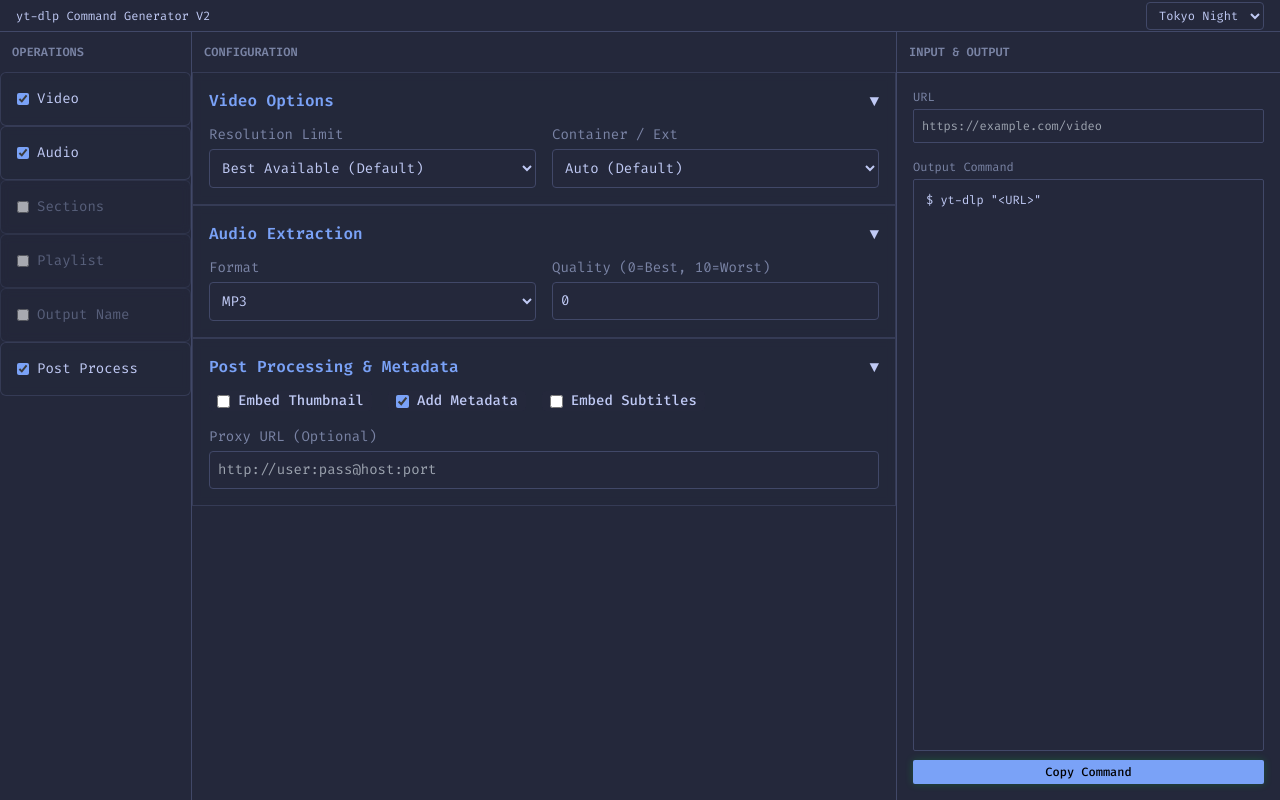
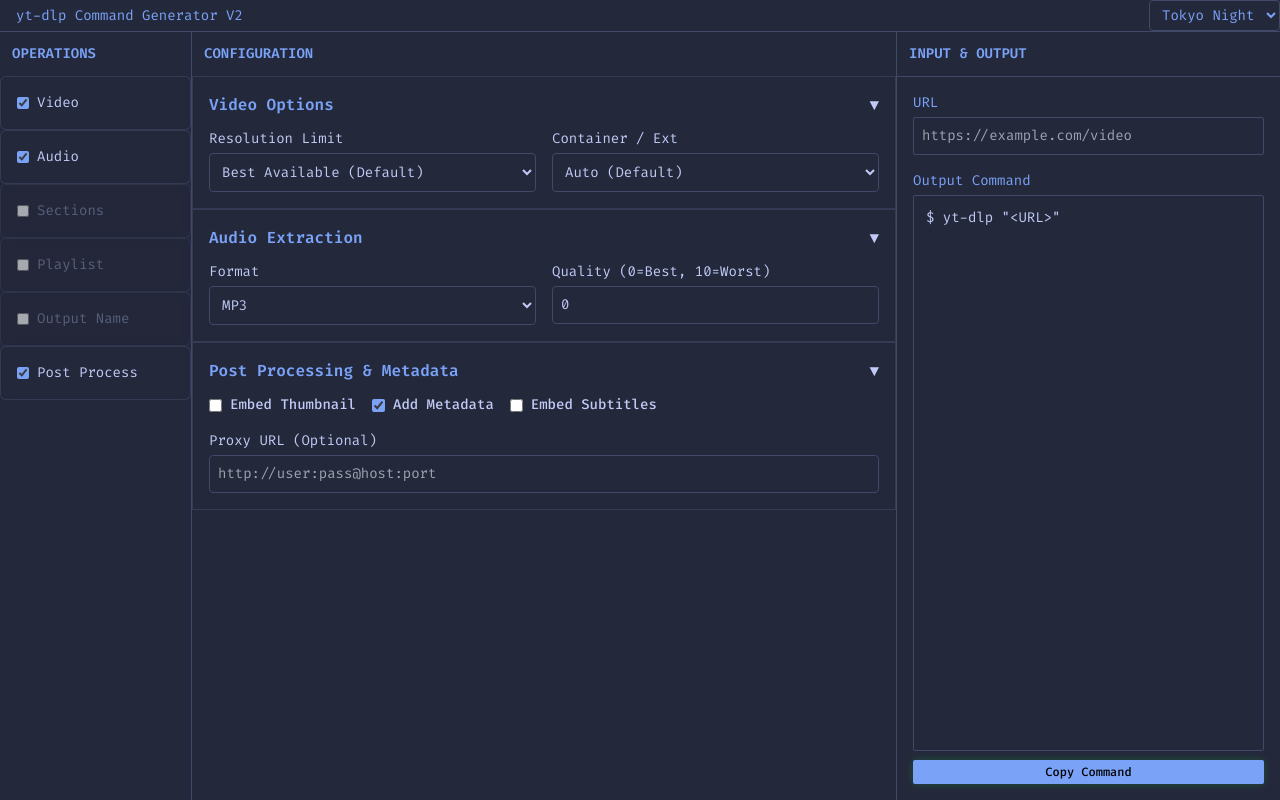
Before and after one commit to pnvttk/yt-dlp-cg, a React (Vite) app: page / in a window 1280 px wide. Both pictures are taken after a click on the checkbox 23 px from the left and 153 px from the top of the page. Built offline with nearby package versions, Linux system fonts and the light colour scheme.

Commit message:
fix: change font size and color

```diff
--- a/src/app/LayoutV2.tsx
+++ b/src/app/LayoutV2.tsx
@@ -22,7 +22,7 @@ export function LayoutV2() {
     return (
         <div className="h-screen flex flex-col font-mono">
             {/* Header */}
-            <header className="h-8 bg-surface border-b border-border flex items-center px-4 text-xs">
+            <header className="h-8 bg-surface border-b border-border flex items-center pl-4 text-primary text-sm">
                 <span>yt-dlp Command Generator V2</span>
 
                 <ThemeSelector />
@@ -32,7 +32,7 @@ export function LayoutV2() {
             <div className="flex-1 flex overflow-hidden">
                 {/* Left sidebar - operations list */}
                 <aside className="w-48 flex flex-col border-r border-border bg-surface">
-                    <div className="p-3 text-xs font-semibold text-text-muted uppercase">
+                    <div className="p-3 text-sm font-semibold text-primary uppercase">
                         Operations
                     </div>
                     <div className="flex-1 overflow-y-auto">
@@ -65,7 +65,7 @@ export function LayoutV2() {
 
                 {/* Center - enabled operation inputs */}
                 <main className="flex-1 flex flex-col bg-surface overflow-hidden">
-                    <div className="p-3 text-xs font-semibold text-text-muted uppercase">
+                    <div className="p-3 text-sm font-semibold text-primary uppercase">
                         <span>configuration</span>
                     </div>
 
@@ -82,21 +82,21 @@ export function LayoutV2() {
 
                 {/* Right side - URL input and output */}
                 <aside className="w-96 flex flex-col border-l border-border bg-surface">
-                    <div className="p-3 text-xs font-semibold text-text-muted uppercase border-b  border-border">
+                    <div className="p-3 text-sm font-semibold text-primary uppercase border-b  border-border">
                         <span>Input & Output</span>
                     </div>
 
                     <div className="flex-1 flex flex-col p-4 gap-4">
                         {/* URL Input */}
                         <div>
-                            <label className="block text-xs text-text-muted mb-1">
+                            <label className="block text-sm text-primary mb-1">
                                 URL
                             </label>
 
                             <input
                                 type="text"
                                 placeholder="https://example.com/video"
-                                className="w-full bg-surface border border-border rounded-sm p-2 text-xs focus:border-primary focus:outline-none font-mono"
+                                className="w-full bg-surface border border-border rounded-sm p-2 text-sm focus:border-primary focus:outline-none font-mono"
                                 value={config.url}
                                 onChange={(e) => setUrl(e.target.value)}
                             />
@@ -104,11 +104,11 @@ export function LayoutV2() {
 
                         {/* Output */}
                         <div className="flex-1 flex flex-col">
-                            <label className="block text-xs text-text-muted mb-1">
+                            <label className="block text-sm text-primary mb-1">
                                 Output Command
                             </label>
 
-                            <div className="flex-1 bg-surface border border-border rounded-sm p-3 text-xs font-mono overflow-auto">
+                            <div className="flex-1 bg-surface border border-border rounded-sm p-3 text-sm font-mono overflow-auto">
                                 <span className="text-text">$ {command}</span>
                             </div>
 
--- a/src/features/audio/AudioOptionsV2.tsx
+++ b/src/features/audio/AudioOptionsV2.tsx
@@ -13,7 +13,7 @@ export function AudioOptionsV2() {
             <div className="flex flex-col gap-4">
                 <div className="grid grid-cols-2 gap-4">
                     <div>
-                        <label className="block text-sm text-text-muted mb-1">
+                        <label className="block text-sm text-text mb-1">
                             Format
                         </label>
                         <select
@@ -34,7 +34,7 @@ export function AudioOptionsV2() {
                         </select>
                     </div>
                     <div>
-                        <label className="block text-sm text-text-muted mb-1">
+                        <label className="block text-sm text-text mb-1">
                             Quality (0=Best, 10=Worst)
                         </label>
                         <input
--- a/src/features/command/CommandPreviewV2.tsx
+++ b/src/features/command/CommandPreviewV2.tsx
@@ -1,5 +1,8 @@
 import { Button, Card } from '@/shared/ui'
 
+/**
+ * not used, use layoutV2 instead
+ */
 export function CommandPreviewV2() {
     return (
         <Card className="border-secondary/50">
@@ -14,7 +17,7 @@ export function CommandPreviewV2() {
                     <span className="text-sm text-secondary">Show Preview</span>
                 </label>
                 <div>
-                    <label className="block text-xs text-text-muted mb-1">
+                    <label className="block text-xs text-text mb-1">
                         Command Preview
                     </label>
                     <div className="bg-surface border border-border rounded-sm p-3 text-xs font-mono overflow-auto">
--- a/src/features/outputName/OutputNameOptionsV2.tsx
+++ b/src/features/outputName/OutputNameOptionsV2.tsx
@@ -31,7 +31,7 @@ export function OutputNameOptionsV2() {
                 )}
 
                 <div>
-                    <label className="block text-sm text-text-muted mb-1">
+                    <label className="block text-sm text-text mb-1">
                         Filename Stem will be saved as{' '}
                         <code>
                             {outputName.name || 'name'}.{extShow}
--- a/src/features/postProcess/PostProcessingOptionsV2.tsx
+++ b/src/features/postProcess/PostProcessingOptionsV2.tsx
@@ -11,7 +11,7 @@ export function PostProcessingOptionsV2() {
         <CardV2 title="Post Processing & Metadata">
             <div className="flex flex-col gap-4">
                 <div className="flex flex-row gap-4">
-                    <label className="flex items-center gap-2 cursor-pointer bg-surface px-2 rounded hover:bg-surface/80">
+                    <label className="flex items-center gap-2 cursor-pointer bg-surface rounded hover:bg-surface/80">
                         <input
                             type="checkbox"
                             checked={embedThumbnail}
@@ -28,7 +28,7 @@ export function PostProcessingOptionsV2() {
                         </span>
                     </label>
 
-                    <label className="flex items-center gap-2 cursor-pointer bg-surface px-2 rounded hover:bg-surface/80">
+                    <label className="flex items-center gap-2 cursor-pointer bg-surface rounded hover:bg-surface/80">
                         <input
                             type="checkbox"
                             checked={embedMetadata}
@@ -46,7 +46,7 @@ export function PostProcessingOptionsV2() {
                     </label>
 
                     <div className="flex flex-col gap-2">
-                        <label className="flex items-center gap-2 cursor-pointer bg-surface px-2 rounded hover:bg-surface/80">
+                        <label className="flex items-center gap-2 cursor-pointer bg-surface rounded hover:bg-surface/80">
                             <input
                                 type="checkbox"
                                 checked={embedSubs}
@@ -68,7 +68,7 @@ export function PostProcessingOptionsV2() {
                 <div className="flex flex-row gap-4">
                     {embedSubs && (
                         <div>
-                            <label className="block text-sm text-text-muted mb-1">
+                            <label className="block text-sm text-text mb-1">
                                 Proxy URL (Optional)
                             </label>
                             <input
@@ -86,7 +86,7 @@ export function PostProcessingOptionsV2() {
                         </div>
                     )}
                     <div className="flex-1">
-                        <label className="block text-sm text-text-muted mb-1">
+                        <label className="block text-sm text-text mb-1">
                             Proxy URL (Optional)
                         </label>
                         <input
--- a/src/features/sections/components/SectionInputs.tsx
+++ b/src/features/sections/components/SectionInputs.tsx
@@ -36,7 +36,7 @@ export function SectionInputs(props: Props) {
                     key={section.id}
                     className="flex items-center gap-3 p-3 bg-surface/50 border border-border"
                 >
-                    <span className="text-xs text-text-muted w-6">
+                    <span className="text-xs text-text w-6">
                         #{idx + 1}
                     </span>
 
--- a/src/features/sections/components/SectionInputsV2.tsx
+++ b/src/features/sections/components/SectionInputsV2.tsx
@@ -19,7 +19,7 @@ export function SectionInputsV2(props: Props) {
                     key={section.id}
                     className="flex items-center gap-3 p-3 bg-surface/50 border border-border"
                 >
-                    <span className="text-xs text-text-muted w-6">
+                    <span className="text-xs text-text w-6">
                         #{idx + 1}
                     </span>
 
--- a/src/features/sections/components/TextAreaInput.tsx
+++ b/src/features/sections/components/TextAreaInput.tsx
@@ -10,7 +10,7 @@ export function TextAreaInput(props: Props) {
         <textarea
             value={value}
             onChange={(e) => onChange(e.target.value)}
-            placeholder="01:50:00-01:50:55&#10;05:20:15-05:30:00"
+            placeholder="HH:MM:SS-HH:MM:SS&#10;05:20:15-05:30:00"
             className="w-full bg-surface border border-border p-2 text-sm font-mono focus:border-primary focus:outline-none"
             rows={5}
         />
--- a/src/features/video/VideoOptions.tsx
+++ b/src/features/video/VideoOptions.tsx
@@ -14,7 +14,7 @@ export function VideoOptions() {
             >
                 <div className="flex items-center gap-3">
                     <div className="w-4 h-4 rounded-full border border-text-muted" />
-                    <span className="font-semibold text-text-muted">
+                    <span className="font-semibold text-text">
                         Enable Video
                     </span>
                 </div>
@@ -42,7 +42,7 @@ export function VideoOptions() {
 
                 <div className="grid grid-cols-2 gap-4">
                     <div>
-                        <label className="block text-sm text-text-muted mb-1">
+                        <label className="block text-sm text-text mb-1">
                             Resolution Limit
                         </label>
                         <select
@@ -64,7 +64,7 @@ export function VideoOptions() {
                         </select>
                     </div>
                     <div>
-                        <label className="block text-sm text-text-muted mb-1">
+                        <label className="block text-sm text-text mb-1">
                             Container / Ext
                         </label>
                         <select
--- a/src/features/video/VideoOptionsV2.tsx
+++ b/src/features/video/VideoOptionsV2.tsx
@@ -13,7 +13,7 @@ export function VideoOptionsV2() {
             <div className="flex flex-col gap-4">
                 <div className="grid grid-cols-2 gap-4">
                     <div>
-                        <label className="block text-sm text-text-muted mb-1">
+                        <label className="block text-sm text-text mb-1">
                             Resolution Limit
                         </label>
                         <select
@@ -37,7 +37,7 @@ export function VideoOptionsV2() {
                         </select>
                     </div>
                     <div>
-                        <label className="block text-sm text-text-muted mb-1">
+                        <label className="block text-sm text-text mb-1">
                             Container / Ext
                         </label>
                         <select
```
Also changed, not shown: src/features/playlist/PlaylistOptionsV2.tsx (+5 -7 lines), src/features/sections/SectionsOptionsV2.tsx (+7 -19 lines).
